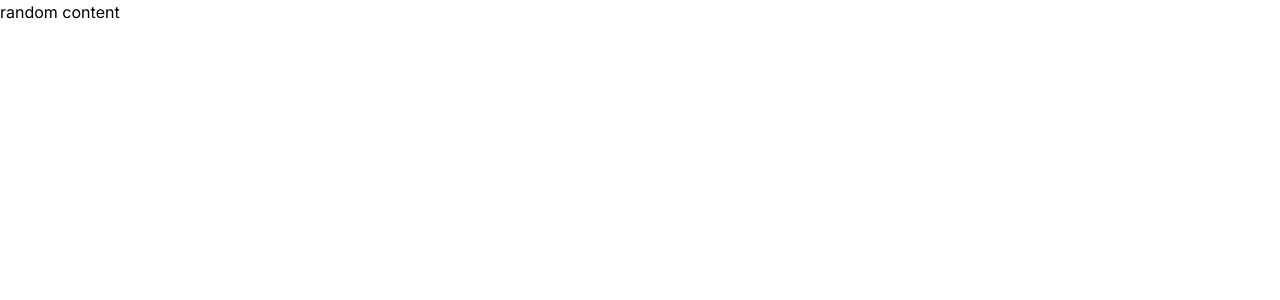
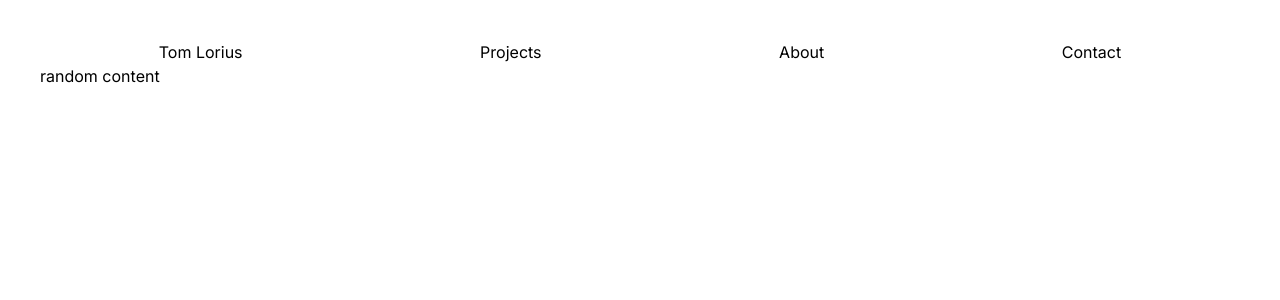
Before and after one commit to tlorius/portfolio, a Next.js app: page / in a window 1280 px wide. Shown: the top 300 px of the page. Built offline with nearby package versions, Linux system fonts and the light colour scheme.

Commit message:
Started setup of navbar

```diff
--- a/src/app/layout.tsx
+++ b/src/app/layout.tsx
@@ -1,6 +1,7 @@
 import type { Metadata } from "next";
 import { Inter } from "next/font/google";
 import "./globals.css";
+import Navbar from "./ui/Navbar";
 
 const inter = Inter({ subsets: ["latin"] });
 
@@ -16,7 +17,8 @@ export default function RootLayout({
 }>) {
   return (
     <html lang="en">
-      <body className={inter.className}>{children}</body>
+      <Navbar />
+      <body className={`${inter.className} m-10`}>{children}</body>
     </html>
   );
 }
--- /dev/null
+++ b/src/app/ui/Navbar.tsx
@@ -0,0 +1,12 @@
+const Navbar = () => {
+  return (
+    <div className="flex flex-row gap-30 justify-around">
+      <h3>Tom Lorius</h3>
+      <div>Projects</div>
+      <div>About</div>
+      <div>Contact</div>
+    </div>
+  );
+};
+
+export default Navbar;
```
Also changed, not shown: src/app/globals.css (line endings or trailing spaces).
